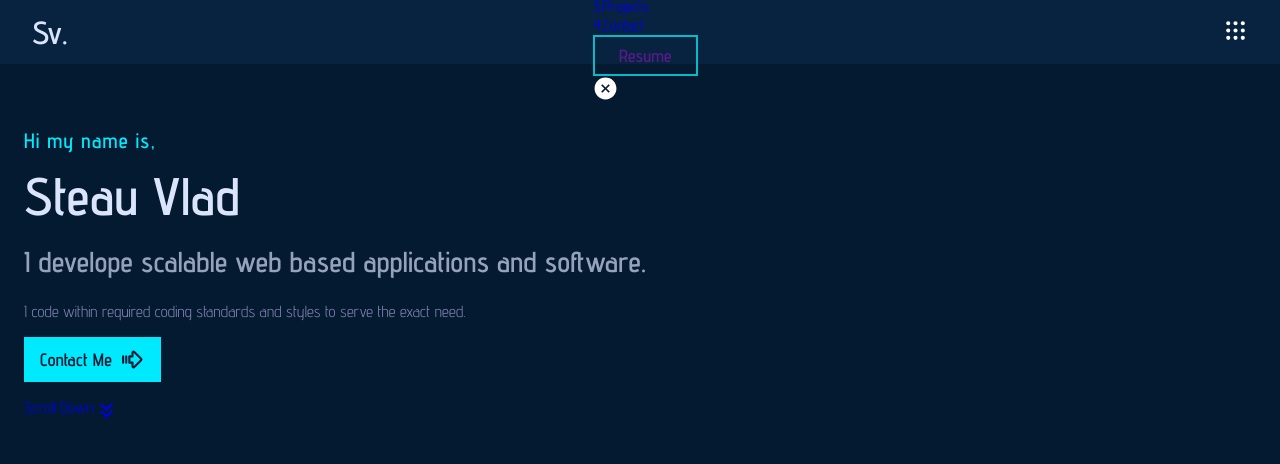
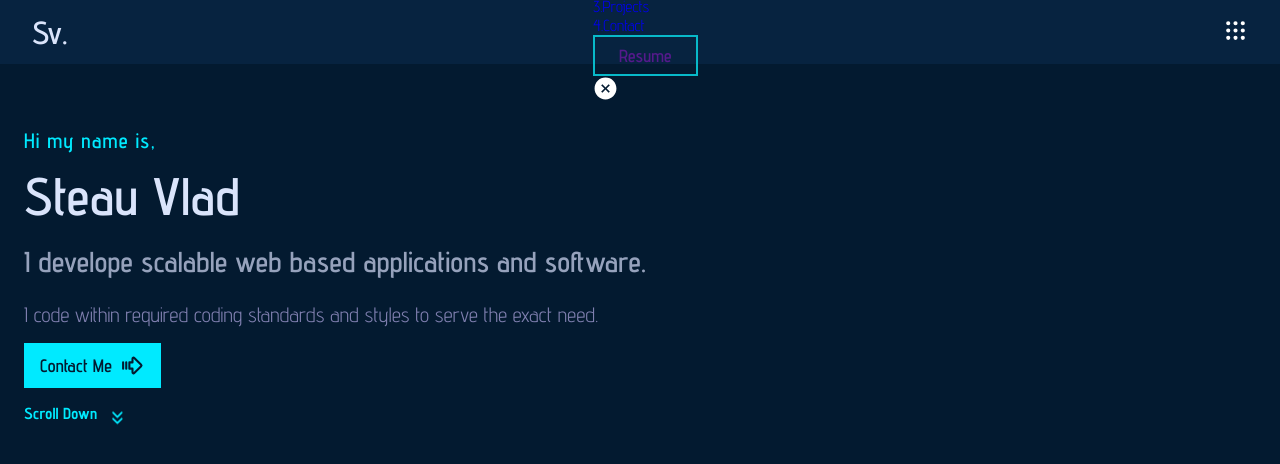
Before and after one commit to PoliceJukeBox/Portfolio-react, a React (Vite) app: page / in a window 1280 px wide. Shown: the top 464 px of the page. Built offline with nearby package versions, Linux system fonts and the light colour scheme.

Commit message:
Finished home section and modified navbar

```diff
--- a/src/Components/Home Section/Home.jsx
+++ b/src/Components/Home Section/Home.jsx
@@ -46,7 +46,8 @@ function Home(){
                     </button>
                     <div className="scrollDiv">
                         <a href="#about" className="flex">
-                            Scroll Down <FiChevronsDown className='icon'/>
+                            <h6 className='scroll'>Scroll Down</h6>
+                            <FiChevronsDown className='icon'/>
                         </a>
                     </div>
                 </div>
--- a/src/Components/Home Section/home.css
+++ b/src/Components/Home Section/home.css
@@ -34,6 +34,7 @@
   padding: 0.5rem 0;
 }
 .home .homeContainer .homeParagraph {
+  font-size: 1.3rem;
   padding: 0.6rem;
   color: var(--paragraphColor);
   padding: 1rem 0;
@@ -58,4 +59,33 @@
 }
 .home .homeContainer .lowerHomeSection .scrollDiv {
   padding-top: 1rem;
+  display: flex;
+  align-items: center;
+}
+.home .homeContainer .lowerHomeSection .scrollDiv .scroll {
+  font-size: 1rem;
+  color: var(--primaryColor);
+}
+.home .homeContainer .lowerHomeSection .scrollDiv .icon {
+  font-size: 1.3rem;
+  margin-left: 0.6rem;
+  color: var(--primaryColor);
+  animation: move 0.8s infinite;
+}
+@keyframes move {
+  0% {
+    transform: translateY(5px);
+  }
+  25% {
+    transform: translateY(0px);
+  }
+  50% {
+    transform: translateY(5px);
+  }
+  75% {
+    transform: translateY(0px);
+  }
+  100% {
+    transform: translateY(5px);
+  }
 }/*# sourceMappingURL=home.css.map */
--- a/src/Components/Home Section/home.scss
+++ b/src/Components/Home Section/home.scss
@@ -37,6 +37,7 @@
         }
 
         .homeParagraph{
+            font-size: 1.3rem;
             padding: 0.6rem;
             color: var(--paragraphColor);
             padding: 1rem 0;
@@ -65,6 +66,38 @@
 
             .scrollDiv{
                 padding-top: 1rem;
+                display: flex;
+                align-items: center;
+                .scroll{
+                    font-size: 1rem;
+                    color: var(--primaryColor);
+                }
+
+                .icon{
+                    font-size: 1.3rem;
+                    margin-left: .6rem;
+                    color: var(--primaryColor);
+                    animation: move 0.8s infinite;
+                }
+
+                @keyframes move{
+                    0%{
+                        transform: translateY(5px);
+                    }
+                    25%{
+                        transform: translateY(0px);
+                    }
+                    50%{
+                        transform: translateY(5px);
+                    }
+                    75%{
+                        transform: translateY(0px);
+                    }
+                    100%{
+                        transform: translateY(5px);
+                    }
+
+                }
             }
         }
     }
--- a/src/Components/Navbar/Navbar.jsx
+++ b/src/Components/Navbar/Navbar.jsx
@@ -8,13 +8,16 @@ import { TbGridDots } from "react-icons/tb";
 function Navbar(){
 
     const [active, setActive] = useState('navBar');
+    const [activeDots, setActiveDots] = useState('toggleNavBar')
 
     const showNavBar = () =>{
         setActive('navBar activeNavBar');
+        setActiveDots('toggleNavBar activeDots');
     }
 
     const removeNavBar = () =>{
         setActive('navBar ');
+        setActiveDots('toggleNavBar');
     }
 
     return(
@@ -46,7 +49,7 @@ function Navbar(){
                 </div>
             </div>
 
-            <div onClick={showNavBar} className="toggleNavBar">
+            <div onClick={showNavBar} className={activeDots}>
                 <TbGridDots className='icon'/>
             </div>
 
--- a/src/Components/Navbar/navbar.css
+++ b/src/Components/Navbar/navbar.css
@@ -81,4 +81,7 @@
   .header .activeNavBar {
     top: 6rem;
   }
+  .header .activeDots {
+    display: none;
+  }
 }/*# sourceMappingURL=navbar.css.map */
--- a/src/Components/Navbar/navbar.scss
+++ b/src/Components/Navbar/navbar.scss
@@ -112,5 +112,9 @@
             top: 6rem;
 
         }
+
+        .activeDots{
+            display:none;
+        }
     }
 }
```
Also changed, not shown: 2 other files (tests, documents, lock files or other folders).
